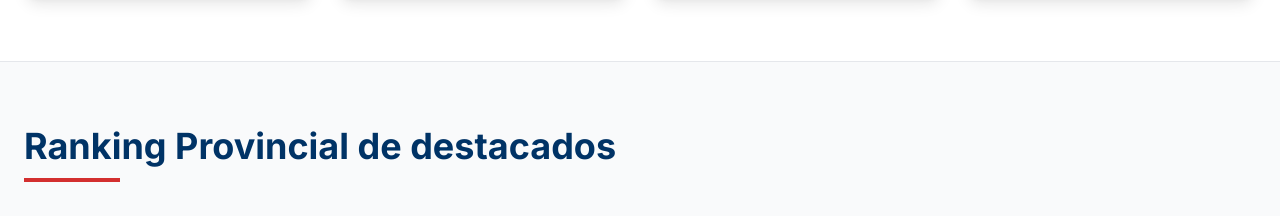
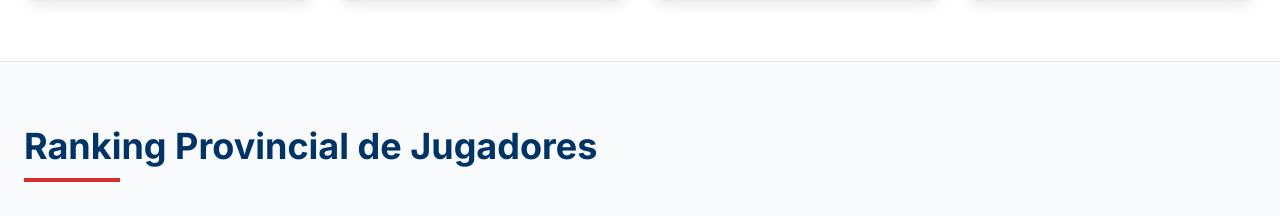
Before and after one commit to mariaapaezt/web-asateme, a plain HTML site: page index.html in a window 1280 px wide. Shown: the part 1181-1397 px from the top of the page. Drawn offline with nearby package versions, Linux system fonts and the light colour scheme; no server answers.

Commit message:
Update ranking section heading in index.html

```diff
--- a/index.html
+++ b/index.html
@@ -188,7 +188,7 @@
             <div class="container mx-auto px-4 md:px-6">
                 <div class="flex justify-between items-end mb-10">
                     <div>
-                        <h2 class="text-3xl md:text-4xl font-bold text-asatemeBlue">Ranking Provincial de destacados
+                        <h2 class="text-3xl md:text-4xl font-bold text-asatemeBlue">Ranking Provincial de Jugadores
                         </h2>
                         <div class="w-24 h-1 bg-asatemeRed mt-3"></div>
                     </div>
```
